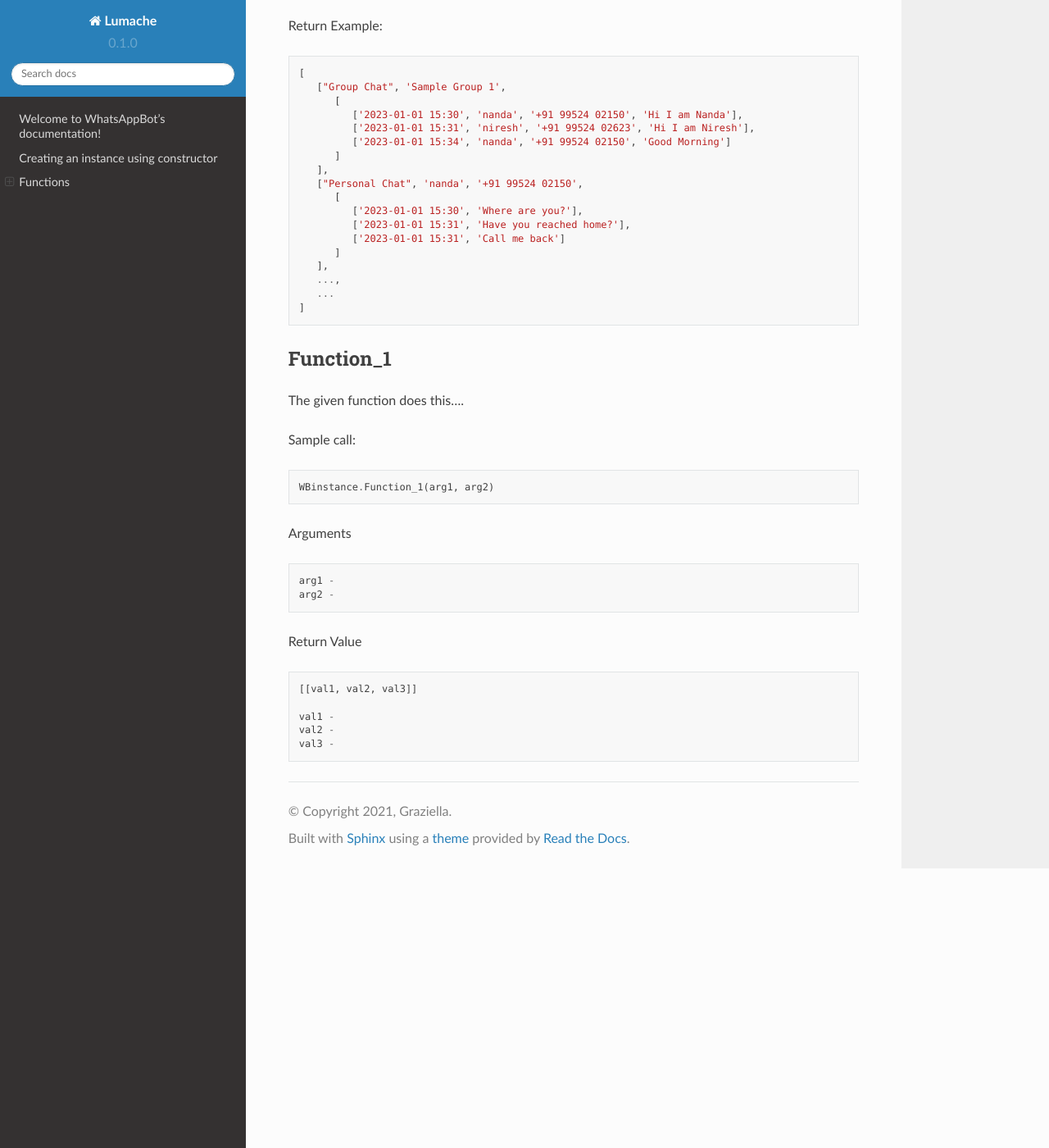
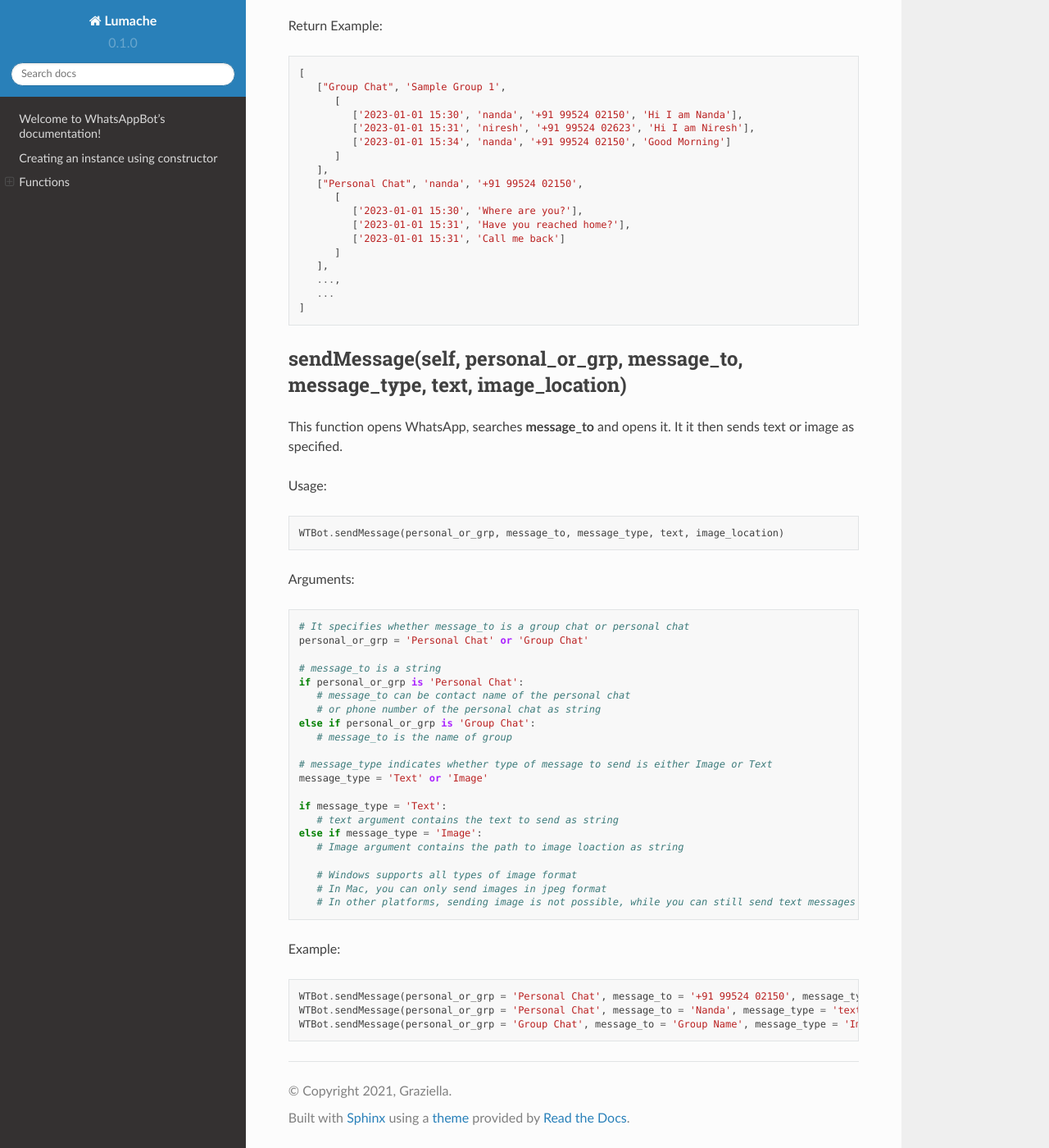
Before and after one commit to ArvindR07/WhatsAppBotDocs, a Sphinx documentation site: the page built from docs/source/index.rst, in a window 1280 px wide and 1400 px high, scrolled down 2286 px. Shown: the whole window at 82% size. Built offline with Sphinx 7.4.7 and the Read the Docs theme 2.0.0, drawn with Linux system fonts in a browser that asks for light colours; some of the changed text lies outside the part shown.

Commit message:
Update index.rst

```diff
--- a/docs/source/index.rst
+++ b/docs/source/index.rst
@@ -34,7 +34,7 @@ Functions
 =======================
 
 =============================
-newMessagesThere()
+newMessagesThere(self)
 =============================
 
 Function Description and Working:
@@ -62,7 +62,7 @@ Returns:
 
 
 =============================
-getNewMessages()
+getNewMessages(self)
 =============================
 
 Function Description and Working:
@@ -115,30 +115,47 @@ Return Example:
    ]
 
 =============================
-Function_1
+sendMessage(self, personal_or_grp, message_to, message_type, text, image_location)
 =============================
 
-The given function does this....
+This function opens WhatsApp, searches **message_to** and opens it. It it then sends text or image as specified.
 
-Sample call:
+Usage:
 
 .. code:: python
 
-   WBinstance.Function_1(arg1, arg2)
+   WTBot.sendMessage(personal_or_grp, message_to, message_type, text, image_location)
 
-Arguments
+Arguments:
 
 .. code:: python
 
-   arg1 -
-   arg2 -
+   # It specifies whether message_to is a group chat or personal chat
+   personal_or_grp = 'Personal Chat' or 'Group Chat'
 
-Return Value
+   # message_to is a string
+   if personal_or_grp is 'Personal Chat':
+      # message_to can be contact name of the personal chat
+      # or phone number of the personal chat as string
+   else if personal_or_grp is 'Group Chat':
+      # message_to is the name of group
+
+   # message_type indicates whether type of message to send is either Image or Text
+   message_type = 'Text' or 'Image'
+
+   if message_type = 'Text':
+      # text argument contains the text to send as string
+   else if message_type = 'Image':
+      # Image argument contains the path to image loaction as string
+
+      # Windows supports all types of image format
+      # In Mac, you can only send images in jpeg format
+      # In other platforms, sending image is not possible, while you can still send text messages
+
+Example:
 
 .. code:: python
 
-   [[val1, val2, val3]]
-
-   val1 -
-   val2 -
-   val3 -
+   WTBot.sendMessage(personal_or_grp = 'Personal Chat', message_to = '+91 99524 02150', message_type = 'text', text = 'hello how are you')
+   WTBot.sendMessage(personal_or_grp = 'Personal Chat', message_to = 'Nanda', message_type = 'text', text = 'hello how are you')
+   WTBot.sendMessage(personal_or_grp = 'Group Chat', message_to = 'Group Name', message_type = 'Image', image = 'C:\Users\nanda\Downloads\dhoni.jpeg')
```
